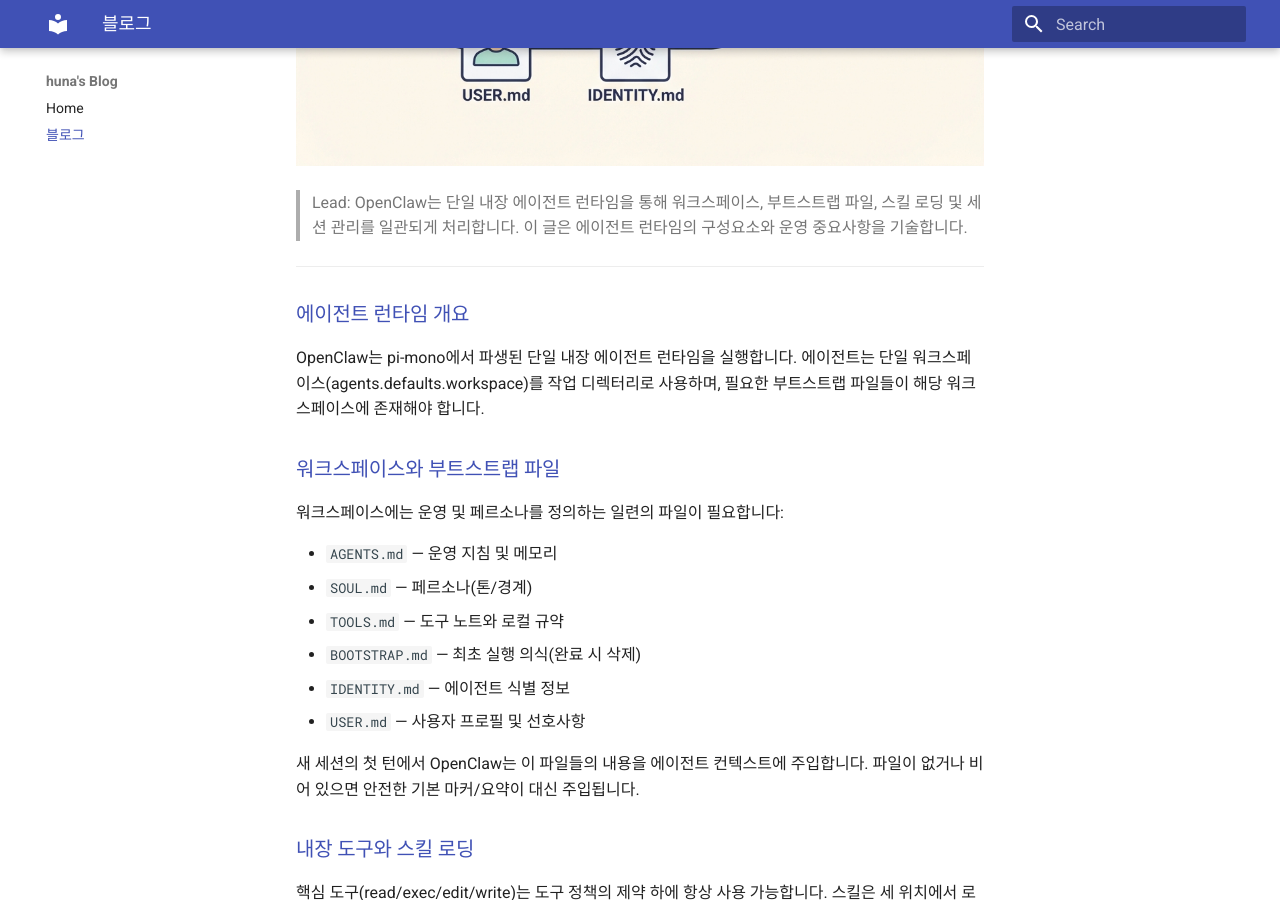
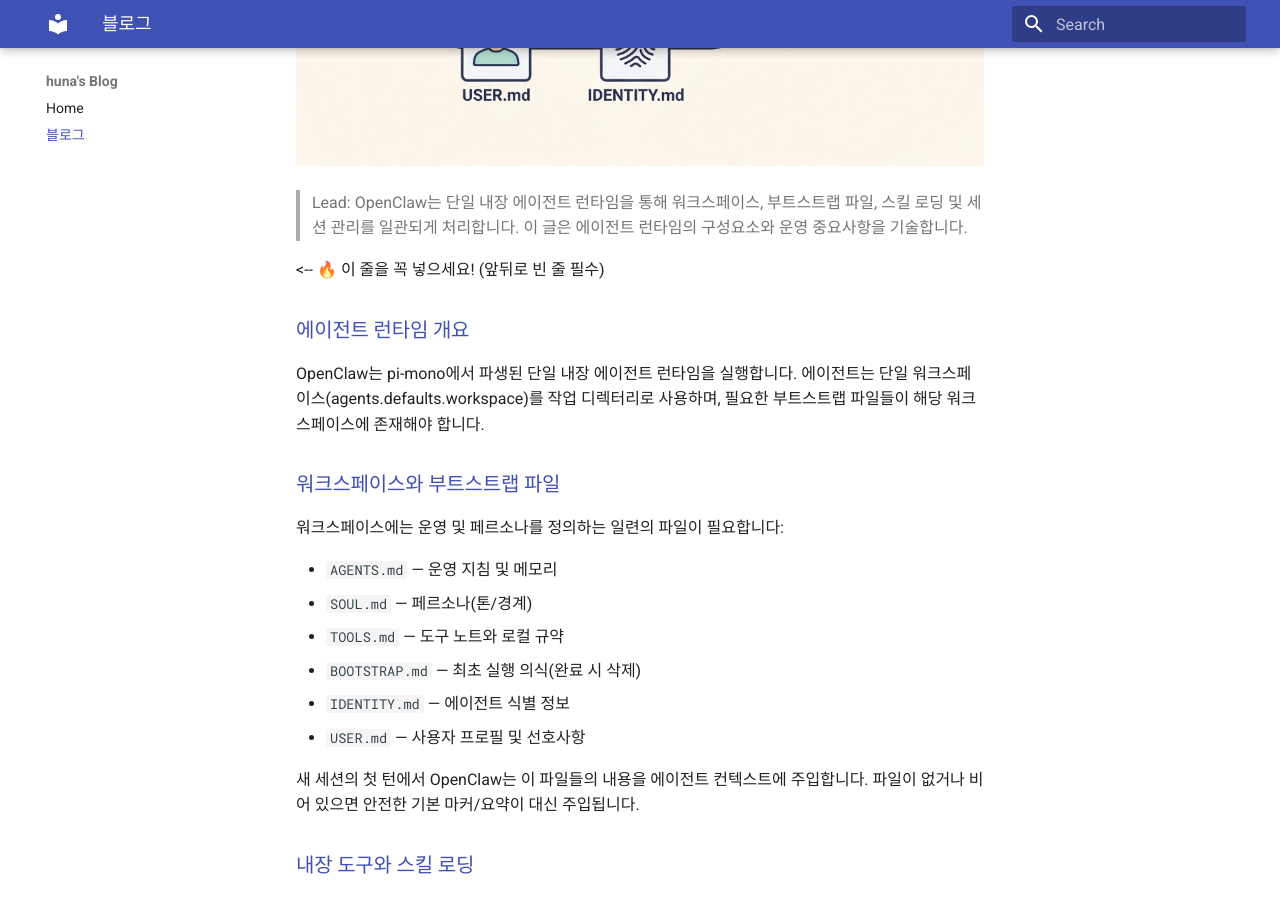
Before and after one commit to 0x68756E61/0x68756E61.github.io, an MkDocs documentation site: the page built from docs/blog/index.md, in a window 1280 px wide and 900 px high, scrolled down 842 px. Built offline with MkDocs 1.6.1 and Material for MkDocs 9.7.7, drawn with Linux system fonts in a browser that asks for light colours; some of the changed text lies outside the part shown.

Commit message:
Format: insert lead marker for card previews into existing posts

```diff
--- a/docs/blog/posts/2026-02-01-openclaw-gateway-architecture-overview.md
+++ b/docs/blog/posts/2026-02-01-openclaw-gateway-architecture-overview.md
@@ -14,7 +14,11 @@
 
 > 단락 요약(Lead): OpenClaw의 Gateway는 모든 메시징 채널을 통합·관리하는 중앙 컴포넌트입니다. 이 글은 Gateway의 구성 요소, 프로토콜, 페어링/보안, 운영 관행을 실무 관점에서 정리합니다.
 
----
+<-- 🔥 이 줄을 꼭 넣으세요! (앞뒤로 빈 줄 필수)
+
+
+
+
 
 ## 개요
 
@@ -78,7 +82,8 @@
 - 핸드셰이크는 필수입니다. 비-JSON 또는 첫 프레임이 `connect`가 아니면 연결 강제 종료됩니다.
 - 이벤트는 재생되지 않으므로 클라이언트는 갭이 발생하면 상태를 갱신해야 합니다.
 
----
+
+
 
 ### 참고 문서
 - 원문: Gateway Architecture — OpenClaw docs
--- a/docs/blog/posts/2026-02-02-openclaw-agent-runtime.md
+++ b/docs/blog/posts/2026-02-02-openclaw-agent-runtime.md
@@ -14,7 +14,11 @@
 
 > Lead: OpenClaw는 단일 내장 에이전트 런타임을 통해 워크스페이스, 부트스트랩 파일, 스킬 로딩 및 세션 관리를 일관되게 처리합니다. 이 글은 에이전트 런타임의 구성요소와 운영 중요사항을 기술합니다.
 
----
+<-- 🔥 이 줄을 꼭 넣으세요! (앞뒤로 빈 줄 필수)
+
+
+
+
 
 ## 에이전트 런타임 개요
 
@@ -54,7 +58,8 @@
 - 부트스트랩 파일(AGENTS.md, SOUL.md 등) 준비
 - 로그 및 세션 저장소 모니터링
 
----
+
+
 
 ### 참고 문서
 - 원문: Agent Runtime — OpenClaw docs
```
